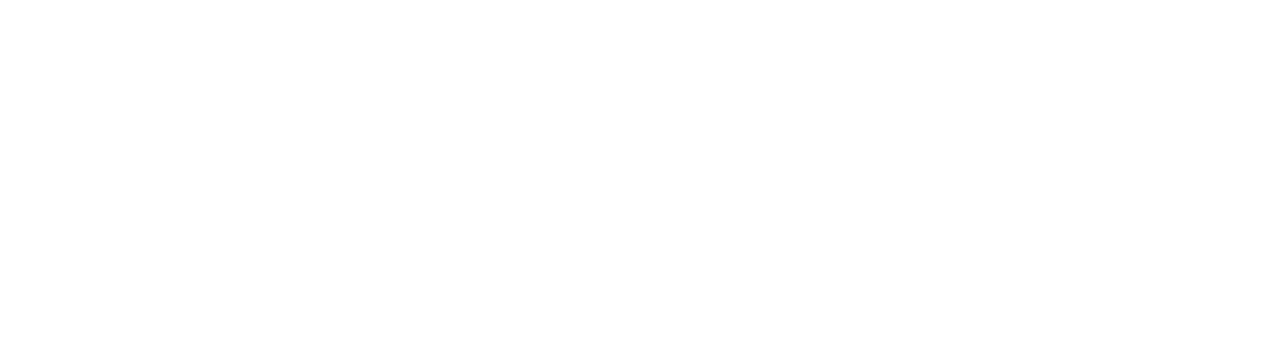
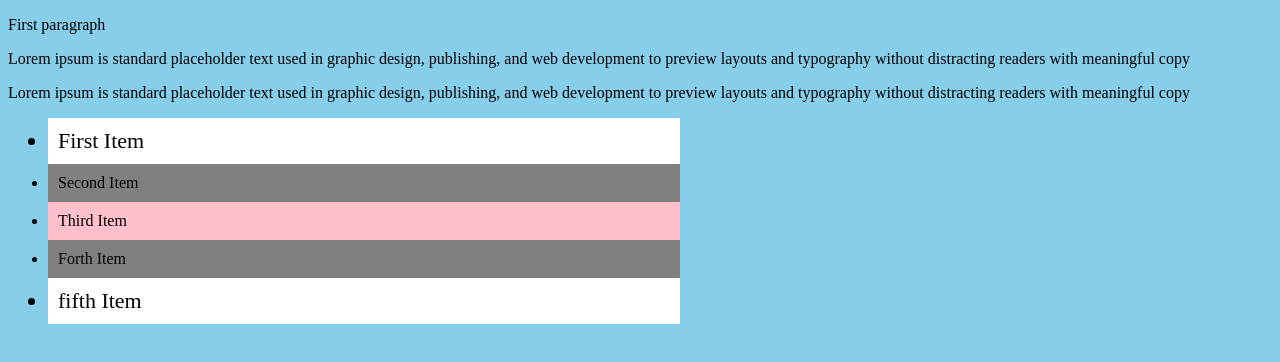
Before and after one commit to acciojob/pseudo-classes-siman777, a website: page main.html in a window 1280 px wide. Drawn offline with Linux system fonts and the light colour scheme.

Commit message:
created a submission

```diff
--- a/main.html
+++ b/main.html
@@ -8,6 +8,19 @@
 
 <body>
 	<!-- the entire body must be written by student -->
+	<section>
+		<p>First paragraph</p>
+		<p>Lorem ipsum is standard placeholder text used in graphic design, publishing, and web development to preview layouts and typography without distracting readers with meaningful copy</p>
+		<p>Lorem ipsum is standard placeholder text used in graphic design, publishing, and web development to preview layouts and typography without distracting readers with meaningful copy</p>
+	</section>
+	<ul>
+		<li>First Item</li>
+		<li>Second Item</li>
+		<li>Third Item</li>
+		<li>Forth Item</li>
+		<li>fifth Item</li>
+
+	</ul>
     <script type="text/javascript" src="./script.js">
 </script>
 
--- a/styles.css
+++ b/styles.css
@@ -1 +1,39 @@
-/*  your css code here. If applicable */
+:root{
+	background-color:rgb(135, 206, 235);
+}
+
+article > p:first-child{
+	background-color:black;
+	color:white;
+}
+
+article > p:nth-child(2){
+	color:black;
+}
+
+article > p:last-child{
+	color:red;
+}
+
+li{
+	background-color:grey;
+	width:50%;
+	padding:10px;
+}
+
+
+li:nth-child(odd){
+	background-color:white;
+}
+
+li:first-child{
+	font-size:22px;
+}
+
+li:last-child{
+	font-size:22px;
+}
+
+li:nth-last-child(3){
+background-color:pink;
+}
```
